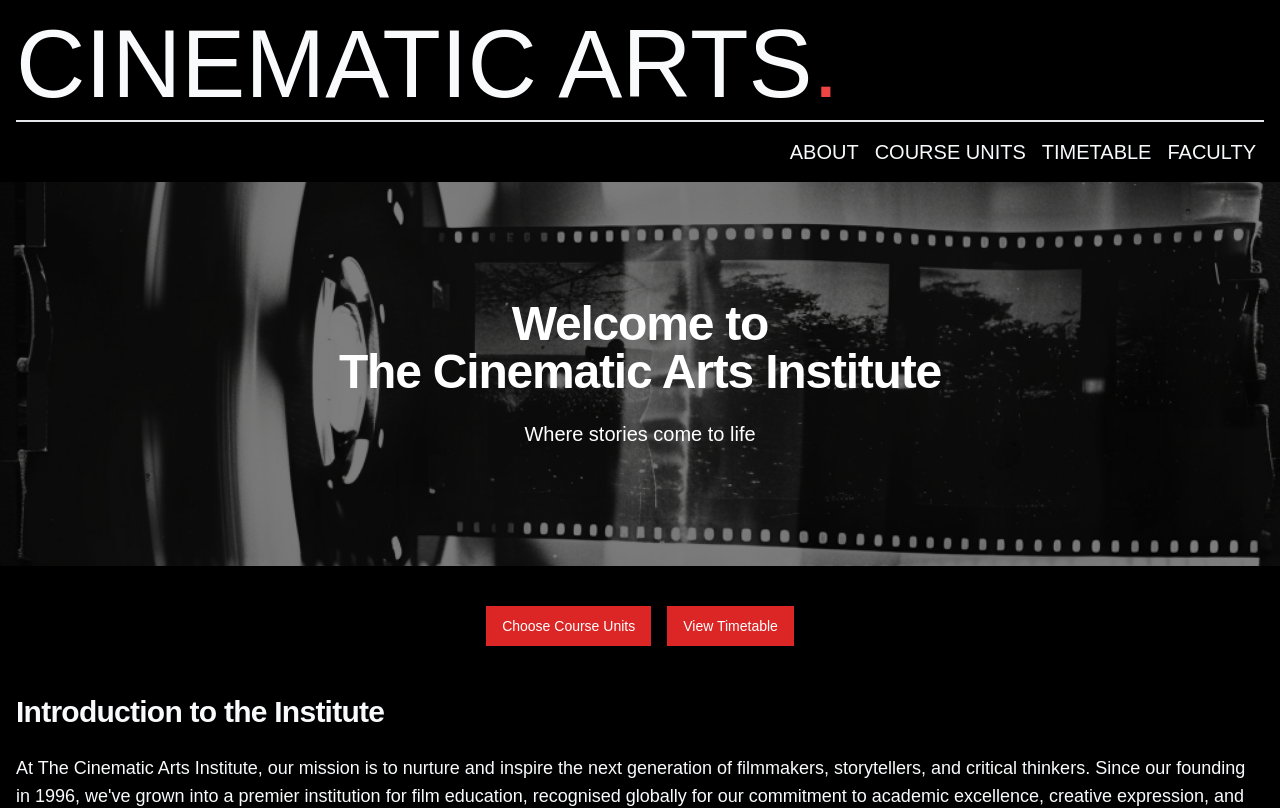
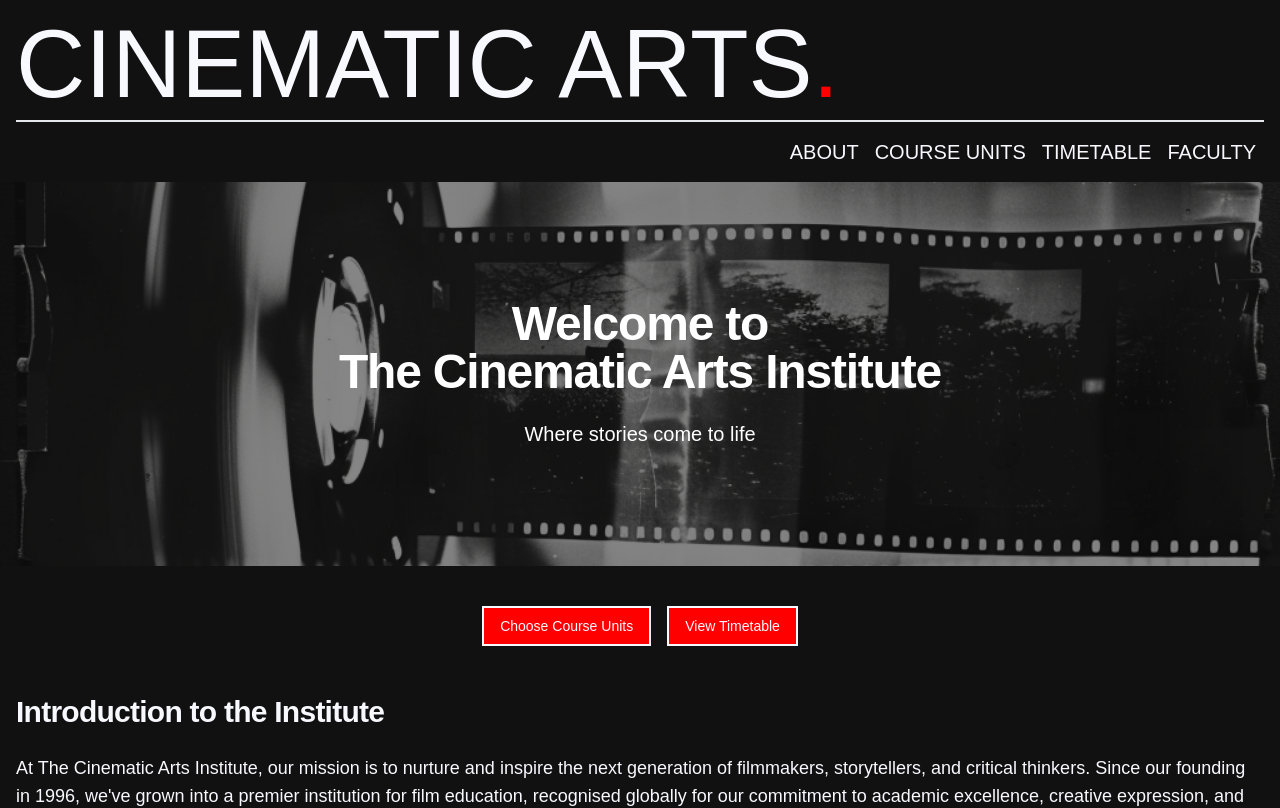
Before and after one commit to jaycee808/cinematic-arts, a Next.js app: page / in a window 1280 px wide. Shown: the top 808 px of the page. Built offline with nearby package versions, Linux system fonts and the light colour scheme.

Commit message:
added custom colours to tailwind

```diff
--- a/app/layout.jsx
+++ b/app/layout.jsx
@@ -9,7 +9,7 @@ export const metadata = {
 
 const PrimaryLayout = ({ children }) => {
     return (
-        <html lang="en" className="bg-black text-slate-50">
+        <html lang="en" className="bg-black text-ghostWhite">
             <body>
                 <div>
                     <NavBar />
--- a/app/page.jsx
+++ b/app/page.jsx
@@ -29,10 +29,10 @@ const HomePage = () => {
             </div>
             <section className="mt-10 flex justify-center space-x-4">
                 <Link href="/courseUnits">
-                    <Button className="bg-red-600 text-white hover:bg-red-700">Choose Course Units</Button>
+                    <Button className="bg-red border-solid border-2 border-ghostWhite hover:bg-red-700">Choose Course Units</Button>
                 </Link>
                 <Link href="/timetable">
-                    <Button className="bg-red-600 text-white hover:bg-red-700">View Timetable</Button>
+                    <Button className="bg-red border-solid border-2 border-ghostWhite hover:bg-red-700">View Timetable</Button>
                 </Link>
             </section>
 
--- a/components/NavBar.jsx
+++ b/components/NavBar.jsx
@@ -19,7 +19,7 @@ const NavBar = () => {
         <nav className="p-4">
             <div>
                 <div id="logo" className="text-5xl md:text-8xl border-b-2 pb-2 mb-4">
-                    <Link href="/">CINEMATIC ARTS<span className="text-red-500">.</span></Link>
+                    <Link href="/">CINEMATIC ARTS<span className="text-red">.</span></Link>
                 </div>
                 <div className="navbar flex lg:justify-end md:justify-center sm:justify-center space-x-2 md:space-x-4 md:px-2 text-sm sm:text-xl">
                     <div className="relative z-50">
--- a/tailwind.config.js
+++ b/tailwind.config.js
@@ -50,7 +50,11 @@ module.exports = {
         card: {
           DEFAULT: "hsl(var(--card))",
           foreground: "hsl(var(--card-foreground))",
-        }
+        },
+        // New Colors
+        black: "#111111",
+        ghostWhite: "#F8F8FF",
+        red: "#FF0000"
       },
       borderRadius: {
         lg: "var(--radius)",
```
